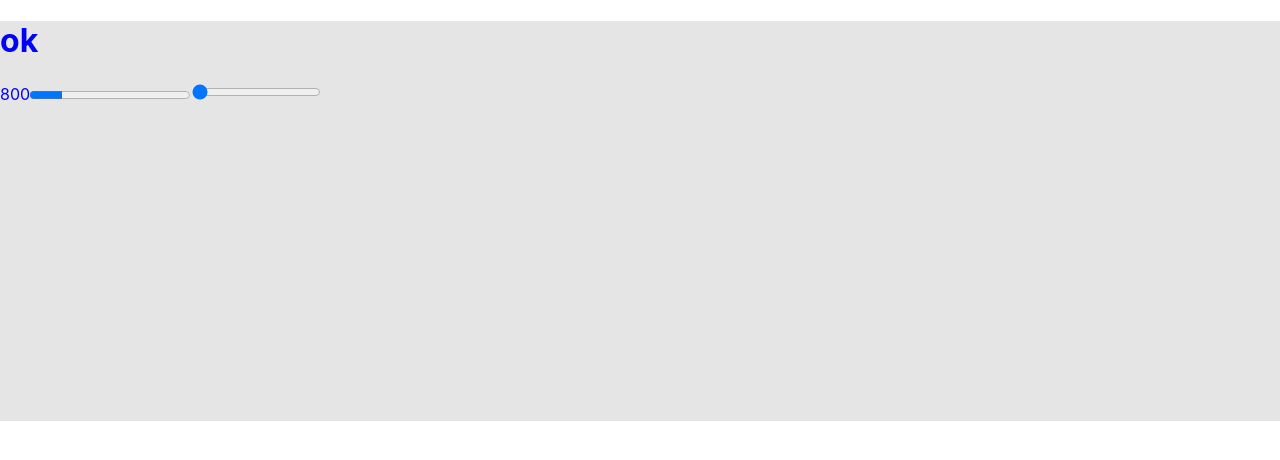
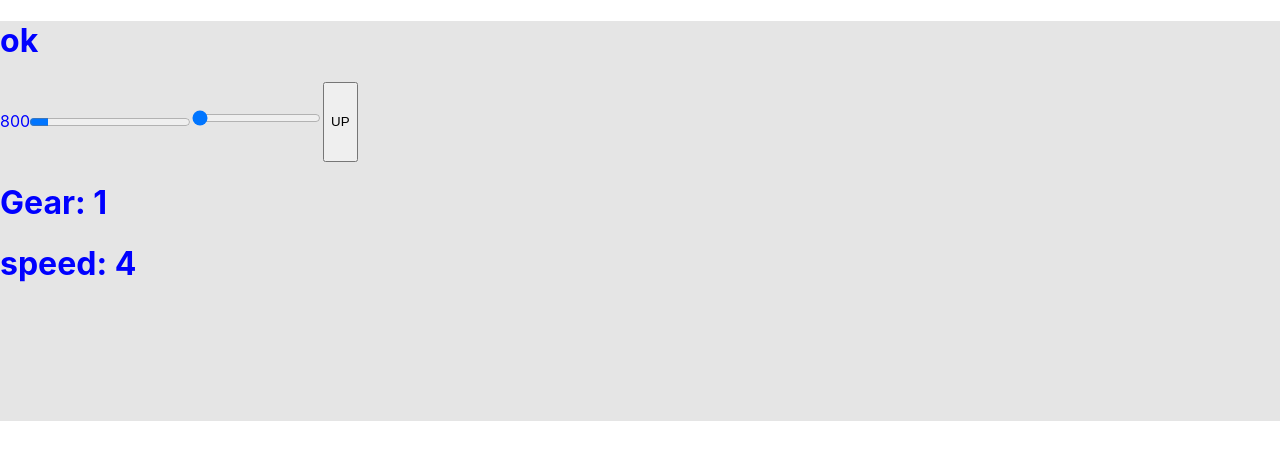
Before and after one commit to programmingkitten/balkan-legends, a React (Create React App) app in the folder balkan-legends/: page / in a window 1280 px wide. Shown: the top 460 px of the page. Built offline with nearby package versions, Linux system fonts and the light colour scheme.

Commit message:
Improving acceleration formula

```diff
--- a/balkan-legends/src/components/car-controller/Car-control.js
+++ b/balkan-legends/src/components/car-controller/Car-control.js
@@ -4,34 +4,77 @@ import styles from "./Car-controller.module.css"
 
 export default function CarController() {
 
+    const [gearRatios, setGearRatios] = useState({
+        0: 1,
+        1: 40,
+        2: 80,
+        3: 120,
+        4: 150,
+        5: 190,
+        6: 220,
+    })
+
+    const [windResistenceRations, setWindResistenceRations] = useState({
+        40: 1,
+        60: 1.2,
+        100: 1.6,
+        140: 1.8,
+        160: 2.2,
+        200: 3,
+        220: 3.2,
+
+    })
+
+    function windResistenceHandler(number ) {
+        const closest = Object.keys(windResistenceRations).reduce((a, b) => {
+            return Math.abs(b - number) < Math.abs(a - number) ? b : a;
+        });
+        return closest
+    }
+
+    const [gear, setGear] = useState(1)
     const [count, setCount] = useState(0)
     const [gasPower, setGasPower] = useState(0)
-    const [speed, setSpeed] = useState(0)
+    const [speed, setSpeed] = useState(1)
     const [horsePower, setHorsePower] = useState(100);
     const [rpm, setRpm] = useState(800);
-    const [maxRpm, setMaxRpm] = useState(4000)
+    const [maxRpm, setMaxRpm] = useState(7000)
     // function keyDownHandler(e) {
     //     if (e.key === 'w') {
     //        RpmSetter(rpm => rpm + 1)
     //     }
     // }; too fast
 
+    function gearUpHandler() {
+        if (gear < 6) {
+            setGear(gear + 1)
+            // 4000, 150,
+            setRpm(maxRpm/gearRatios[gear+1]*speed)
+            setGasPower(0)
+            windResistenceHandler(speed)
+        }
+    }
+
     useEffect(() => {
 
         const interval = setInterval(() => {
             setCount(count + 1);
-            if (rpm >= maxRpm) {
-                setRpm(rpm => rpm-200)
-                console.log('interesting')
+            if (rpm < maxRpm && gasPower > 0) {
+                setRpm(rpm +
+                    (Number(gasPower)
+                    *horsePower
+                    *(0.07
+                        -(0.01*gear))*((rpm/maxRpm)))/gear/windResistenceRations[windResistenceHandler(speed)])
             }
 
             else if (gasPower==0 && rpm > 900) {
-                setRpm(rpm-100)
+                setRpm(rpm-50)
             }
 
             else {
-                setRpm(rpm + (gasPower*horsePower*0.06))
             }
+
+            setSpeed(Math.trunc((gearRatios[gear]/maxRpm) * rpm))
         }, 100);
 
         //Clearing the interval
@@ -42,8 +85,11 @@ export default function CarController() {
 
     return <div className={styles.game}>
         <h1>ok</h1>
-        <label>{rpm}</label>
+        <label>{rpm.toFixed(0)}</label>
         <progress value={rpm} max={maxRpm}></progress>
         <input type="range" value={gasPower} onChange={(e) => setGasPower(e.target.value)}></input>
+        <button onClick={gearUpHandler}>UP</button>
+        <h1>Gear: {gear}</h1>
+        <h1>speed: {speed}</h1>
         </div>
 }
```
